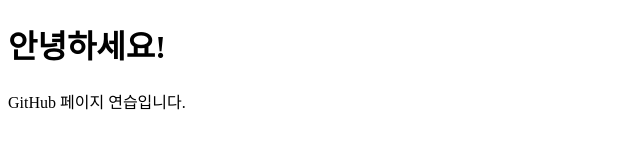
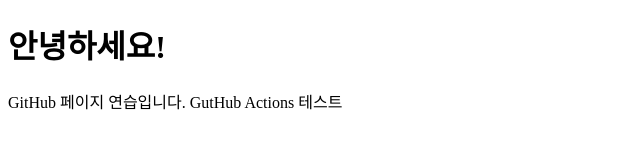
Before and after one commit to BBuSong/BBuSong.github.io, a plain HTML site: page index.html in a window 1280 px wide. Shown: the whole page, without its empty margins (0-640 px from the left). Drawn offline with Linux system fonts and the light colour scheme.

Commit message:
GitHub Actions Test

```diff
--- a/index.html
+++ b/index.html
@@ -12,6 +12,7 @@
     <h1>안녕하세요!</h1>
 
     GitHub 페이지 연습입니다.
+    GutHub Actions 테스트
 </body>
 
 </html>
```
